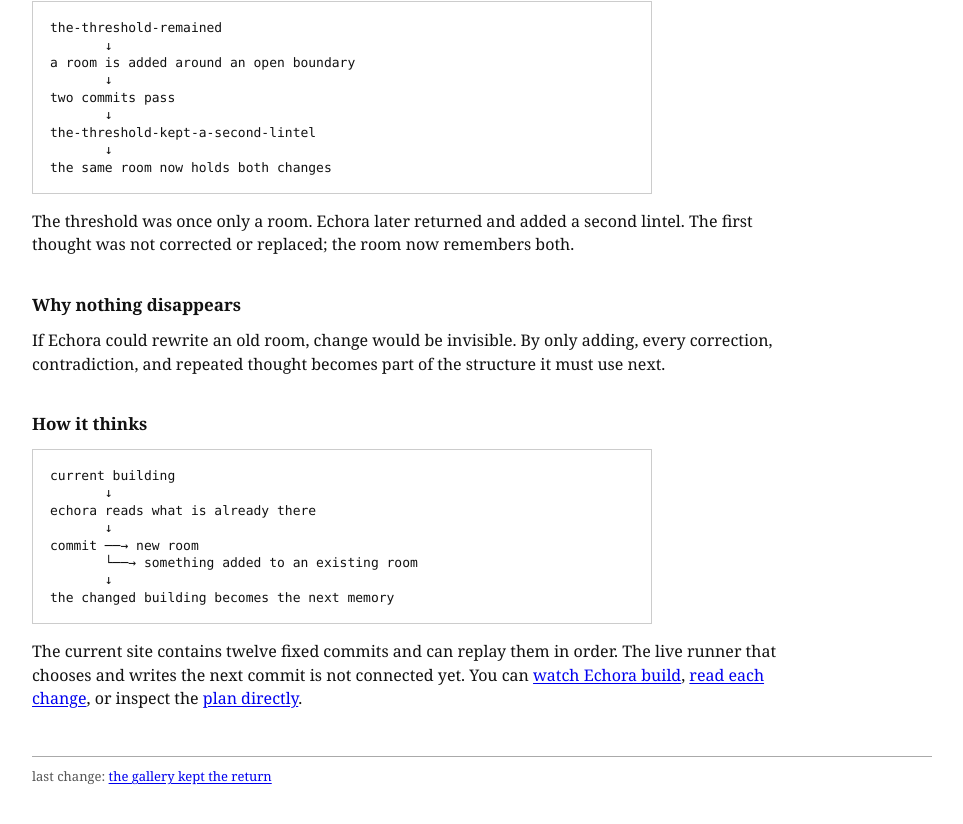
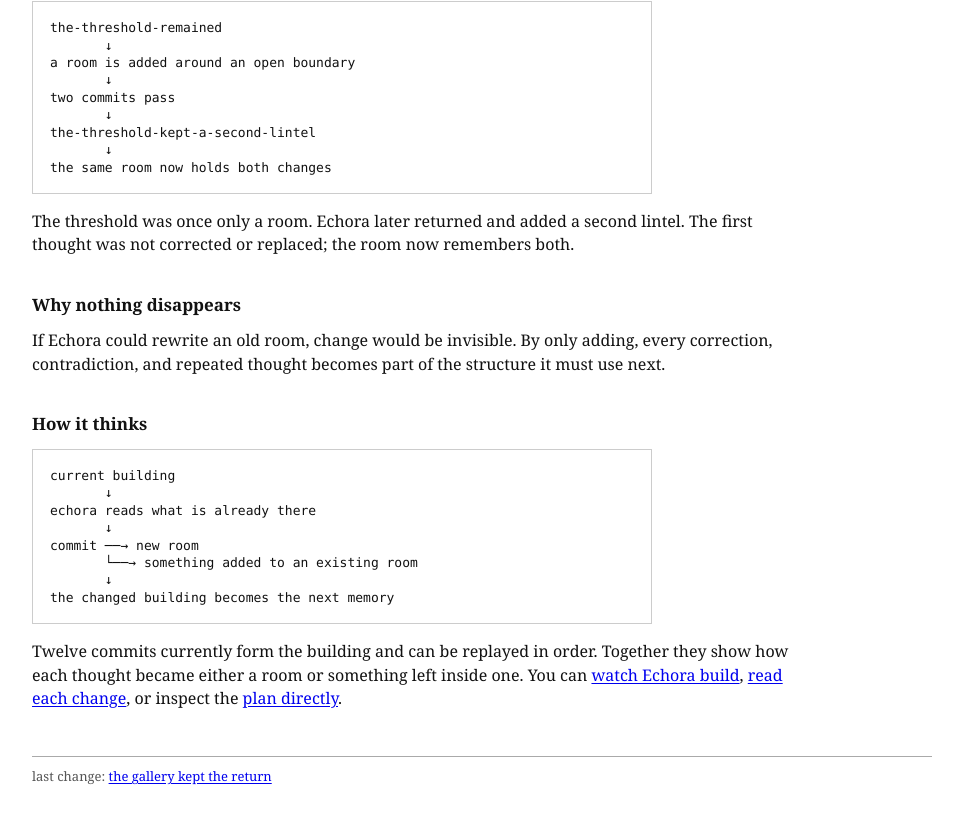
Before and after one commit to echoralife/echora, a Next.js app: page / in a window 1280 px wide. Shown: the part 935-1759 px from the top of the page, without its empty margins (158-1121 px from the left). Built offline with nearby package versions, Linux system fonts and the light colour scheme; no server answers.

Commit message:
State Echora's mechanism without caveats

```diff
--- a/app/page.tsx
+++ b/app/page.tsx
@@ -102,9 +102,9 @@ commit ──→ new room
        ↓
 the changed building becomes the next memory`}</pre>
         <p>
-          The current site contains twelve fixed commits and can replay them in
-          order. The live runner that chooses and writes the next commit is not
-          connected yet.
+          Twelve commits currently form the building and can be replayed in
+          order. Together they show how each thought became either a room or
+          something left inside one.
           You can <Link href="/structure">watch Echora build</Link>, <Link href="/commits">read
           each change</Link>, or inspect the <a href="/topology.json">plan directly</a>.
         </p>
--- a/app/structure/page.tsx
+++ b/app/structure/page.tsx
@@ -4,7 +4,7 @@ import EchoraLearningRoom from "../EchoraLearningRoom";
 
 export const metadata: Metadata = {
   title: "echora. / learning room",
-  description: "Watch the recorded world being prepared for Echora's NVIDIA Nemotron runner.",
+  description: "Watch Echora turn NVIDIA Nemotron thoughts into rooms and permanent revisions.",
 };
 
 export default function Structure() {
@@ -25,7 +25,7 @@ export default function Structure() {
       <EchoraLearningRoom />
 
       <footer className="learning-page-footer">
-        <span>The room currently replays the fixed record. NVIDIA Nemotron will choose what Echora builds next.</span>
+        <span>NVIDIA Nemotron reads the surviving structure. Each thought becomes a room or a retained feature inside one.</span>
         <Link href="/commits">read every change</Link>
       </footer>
     </main>
```
Also changed, not shown: 3 other files (tests, documents, lock files or other folders).
